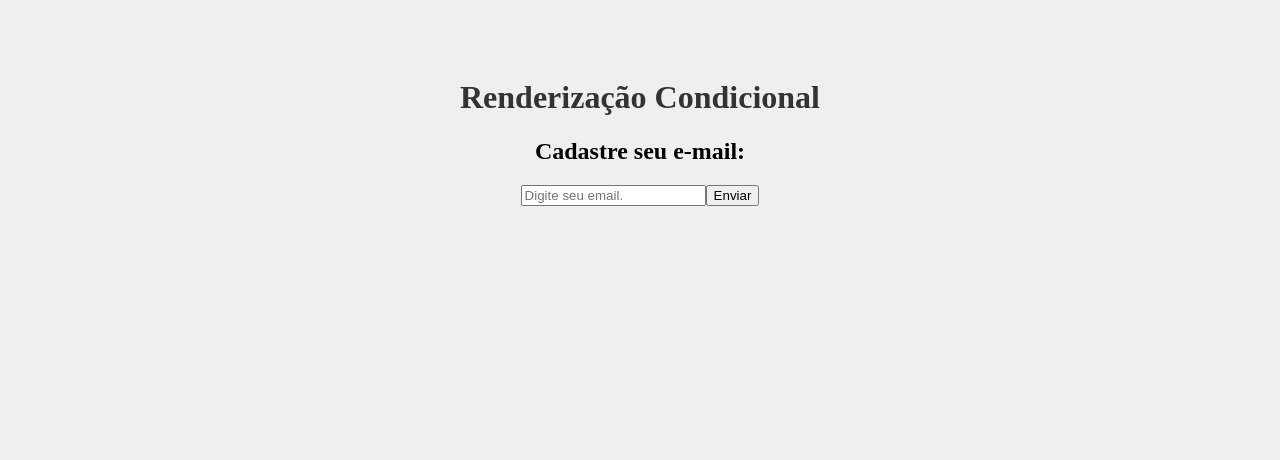
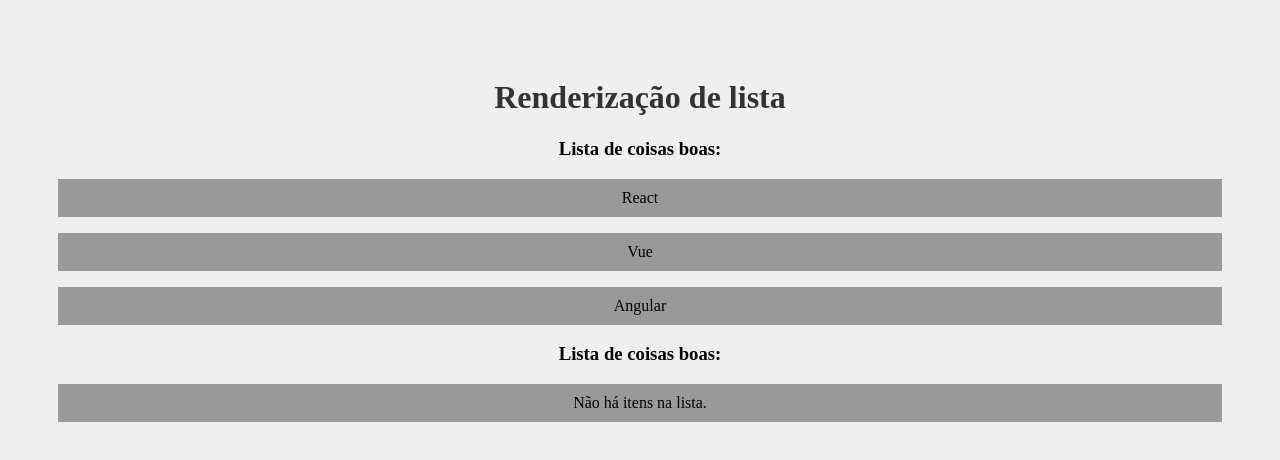
Before and after one commit to Musta-eideh/LearningReact, a React (Create React App) app: page / in a window 1280 px wide. Shown: the top 460 px of the page. Built offline with nearby package versions, Linux system fonts and the light colour scheme.

Commit message:
Aula de listas

```diff
--- a/src/App.js
+++ b/src/App.js
@@ -1,12 +1,15 @@
 import './App.css';
-import Condicional from './components/evento/Condicional';
+import OutraLista from './components/OutraLista';
 
 function App() {
 
+  const meusItens= ['React', 'Vue', 'Angular']
+
   return (
     <div className="App">
-      <h1>Renderização Condicional</h1>
-      <Condicional />
+      <h1>Renderização de lista</h1>
+      <OutraLista itens={meusItens} />
+      <OutraLista itens={[]} />
     </div>
   );
 }
--- /dev/null
+++ b/src/components/OutraLista.js
@@ -0,0 +1,15 @@
+function OutraLista({itens}){
+    return(
+        <>
+            <h3>Lista de coisas boas:</h3>
+                {itens.length > 0 ? (
+                    itens.map((item, index) => (
+                    <p key={index}>{item}</p>
+                ))) : (
+                    <p>Não há itens na lista.</p>
+                )}
+        </>
+    )
+}
+
+export default OutraLista;
```
